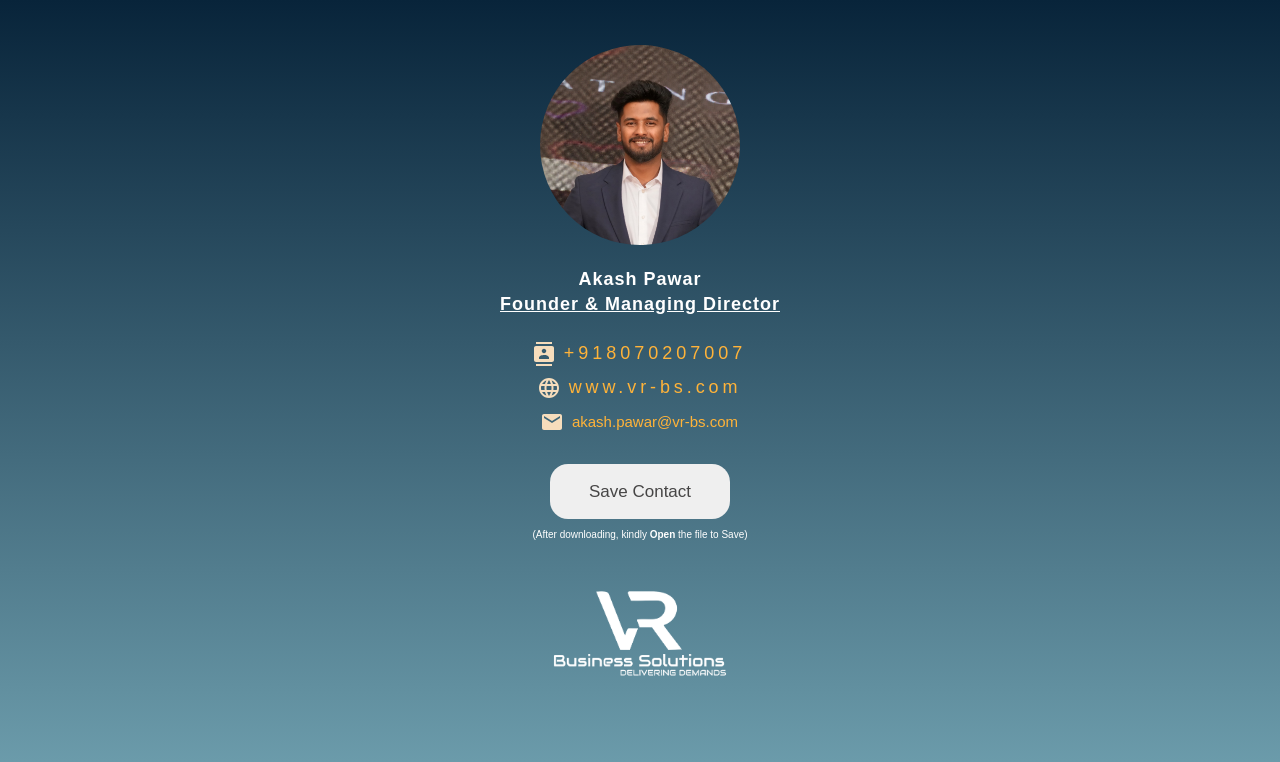
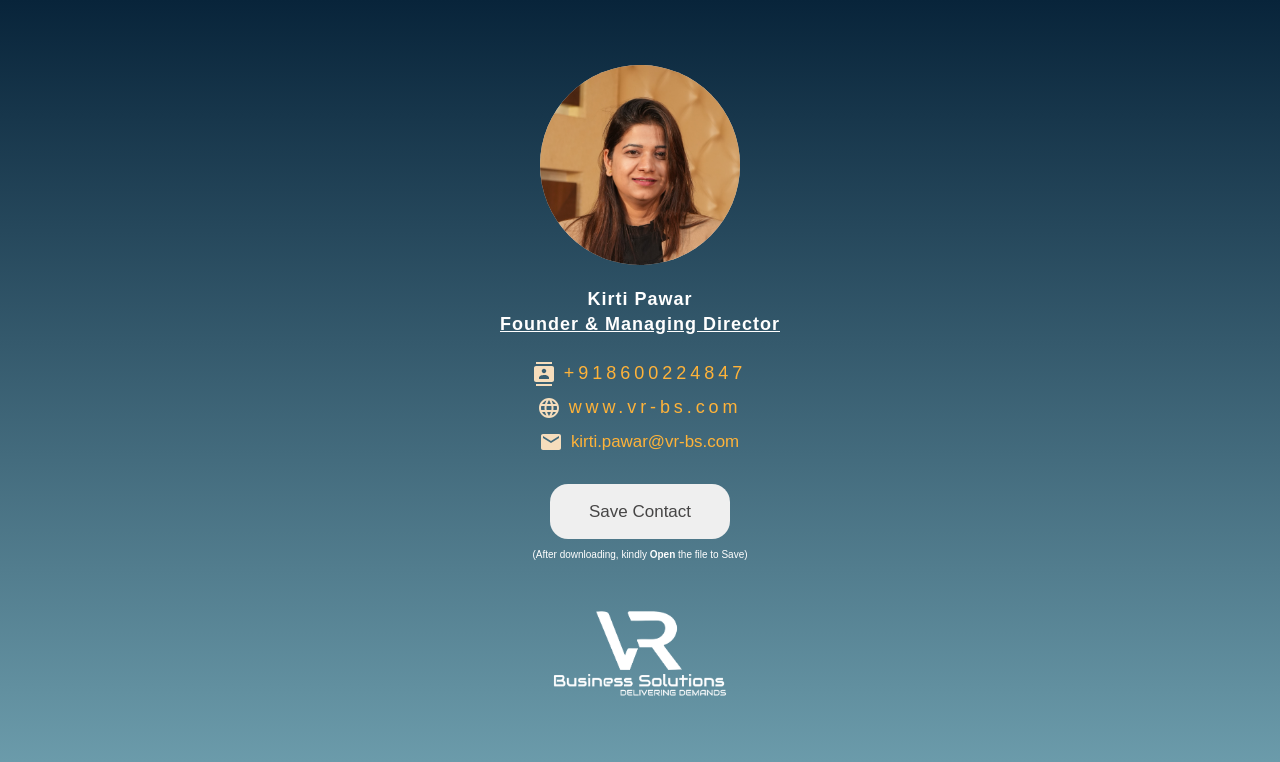
Before and after one commit to AbhiJadhav7/vrbsqr, a React (Create React App) app: page / in a window 1280 px wide. Shown: the top 762 px of the page. Built offline with nearby package versions, Linux system fonts and the light colour scheme.

Commit message:
changed anchor design

```diff
--- a/src/Components/ContactPage.js
+++ b/src/Components/ContactPage.js
@@ -8,9 +8,9 @@ const ContactPage = () => {
   const [isAndroid, setIsAndroid] = useState(false);
 
   const contact = {
-    name: 'Akash Pawar',
-    phoneNumber: '+918070207007',
-    email: 'akash.pawar@vr-bs.com',
+    name: 'Kirti Pawar',
+    phoneNumber: '+918600224847',
+    email: 'kirti.pawar@vr-bs.com',
     jobTitle: 'Founder & Managing Director'
   };
 
@@ -89,13 +89,13 @@ END:VCARD`.trim();
   };
 
   return (
-    <div className="content" style={{ textAlign: 'center', padding: '20px 10px' }}>
+    <div className="content" style={{ textAlign: 'center', padding: '40px 20px' }}>
       <div style={{ width: '200px', height: '200px', borderRadius: '50%', backgroundColor: '#ccc', display: 'inline-block', marginTop: '20px', overflow: 'hidden' }}>
         <img
           className='hero'
           src={hero}
           alt=""
-          style={{ width: '108%', height: '130%', objectFit: 'cover' }} // Ensure the image fills the circle
+          style={{position:'relative' , width: '100%', height: '100%', objectFit: 'cover' }} // Ensure the image fills the circle
         />
       </div>
       <p style={{ lineHeight: '1.4' }}>
--- a/src/app.css
+++ b/src/app.css
@@ -179,20 +179,23 @@ button{
     font-size: 10px;
 }
 .anchor2{
-    font-size: 15px;
+    font-size: 16.9px;
 }
 .anchor3{
     letter-spacing: 4px;
 }
 @media (max-width:400px){
     .anchor1{
-        letter-spacing: 4.6px;
+        letter-spacing: 4.9px;
     }
     .anchor2{
         letter-spacing: 0.9px;
     }
     .advisory{
         font-size: 9px;
+    }
+    .anchor3{
+        letter-spacing: 4.6px;
     }
 }
 @media (max-width:360px){
```
Also changed, not shown: src/hero.jpg.
